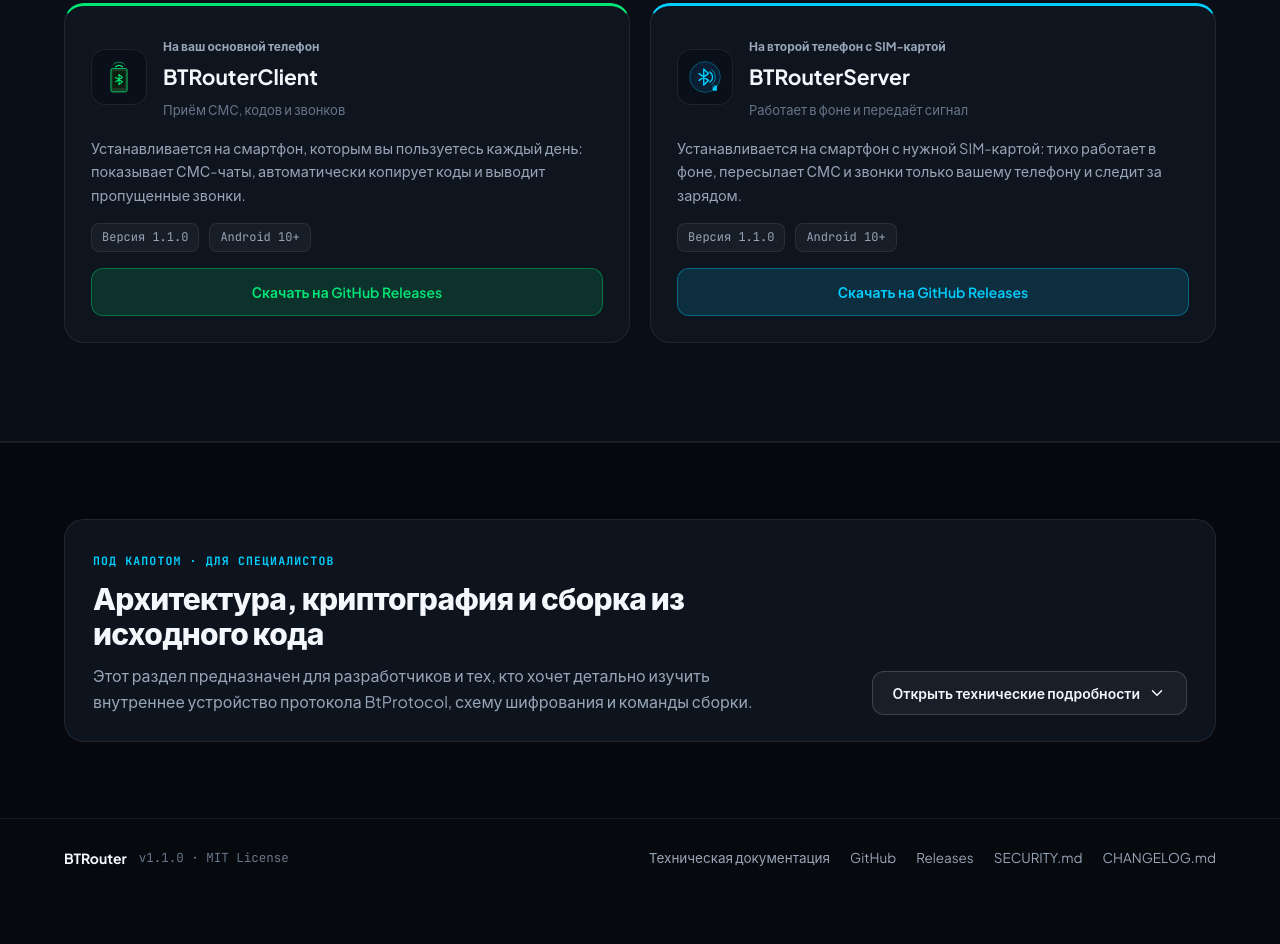
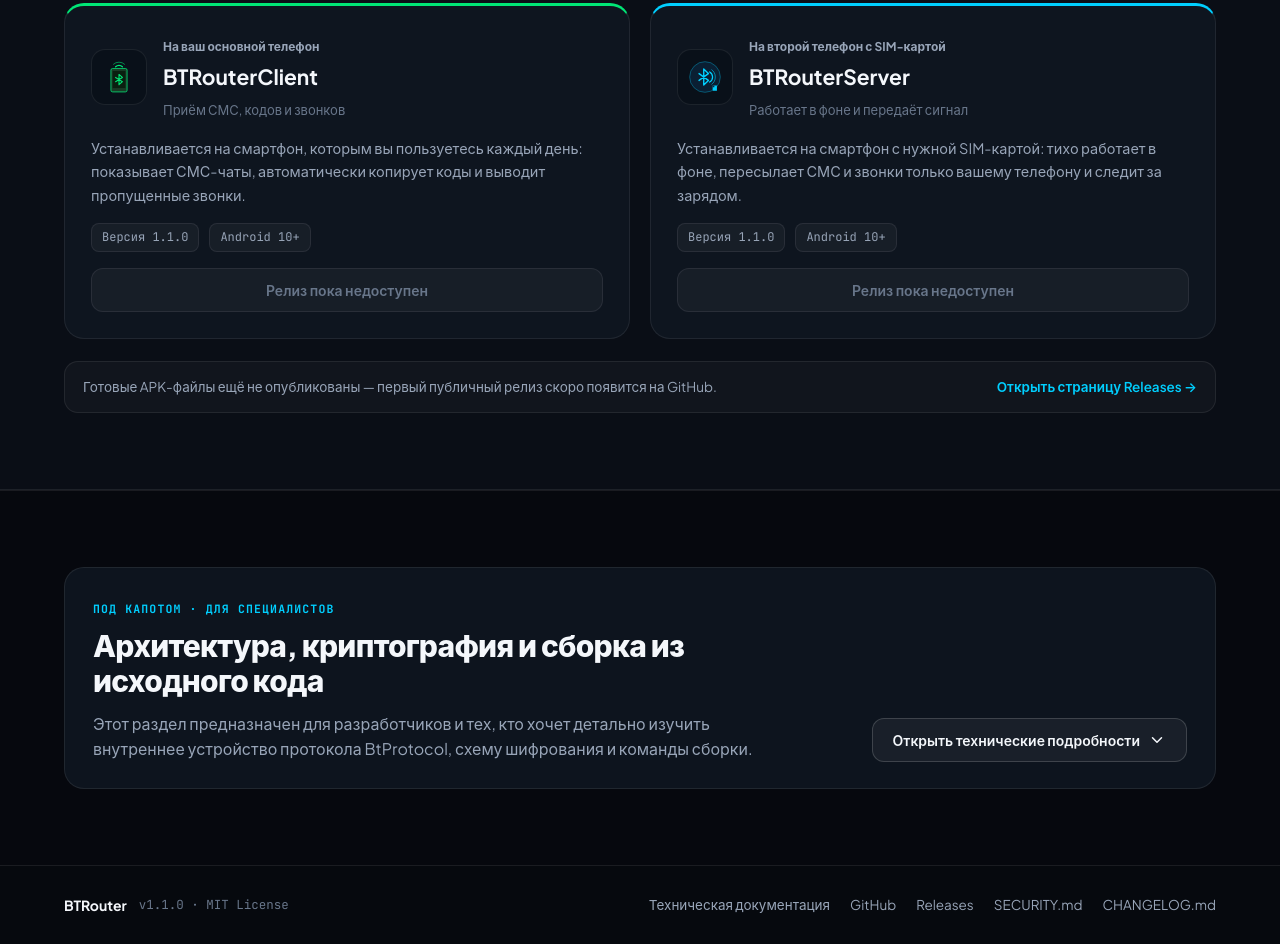
Before and after one commit to exantt/BTRouter, a plain HTML site: page website/index.html in a window 1280 px wide. Shown: the part 4176-5120 px from the top of the page. Before the commit the page ends 5073 px from the top, so only its background shows below. Drawn offline with Linux system fonts and the light colour scheme.

Commit message:
fix(website): align download card buttons and mark release unavailable

```diff
--- a/website/app.js
+++ b/website/app.js
@@ -144,7 +144,9 @@
       dl_server_desc:
         'Устанавливается на смартфон с нужной SIM-картой: тихо работает в фоне, пересылает СМС и звонки только вашему телефону и следит за зарядом.',
       dl_ver_badge: 'Версия 1.1.0',
-      dl_btn_releases: 'Скачать на GitHub Releases',
+      dl_btn_unavailable: 'Релиз пока недоступен',
+      dl_notice_text: 'Готовые APK-файлы ещё не опубликованы — первый публичный релиз скоро появится на GitHub.',
+      dl_notice_link: 'Открыть страницу Releases →',
       tech_eyebrow: 'ПОД КАПОТОМ · ДЛЯ СПЕЦИАЛИСТОВ',
       tech_title: 'Архитектура, криптография и сборка из исходного кода',
       tech_desc:
@@ -322,7 +324,9 @@
       dl_server_desc:
         'Install on the phone carrying your SIM card: forwards texts and calls exclusively to your main phone and reports battery & signal.',
       dl_ver_badge: 'Version 1.1.0',
-      dl_btn_releases: 'Download on GitHub Releases',
+      dl_btn_unavailable: 'Release not available yet',
+      dl_notice_text: 'Prebuilt APK files are not published yet — the first public release will appear on GitHub soon.',
+      dl_notice_link: 'View Releases page →',
       tech_eyebrow: 'UNDER THE HOOD · FOR DEVELOPERS',
       tech_title: 'Architecture, cryptography & building from source',
       tech_desc:
--- a/website/index.html
+++ b/website/index.html
@@ -719,9 +719,9 @@
               <span data-i18n="dl_ver_badge">Версия 1.1.0</span>
               <span>Android 10+</span>
             </div>
-            <a href="https://github.com/exantt/BTRouter/releases" target="_blank" rel="noopener noreferrer" class="btn btn-emerald btn-block" data-i18n="dl_btn_releases">
-              Скачать на GitHub Releases
-            </a>
+            <button type="button" class="btn btn-disabled btn-block" disabled data-i18n="dl_btn_unavailable">
+              Релиз пока недоступен
+            </button>
           </div>
 
           <div class="dl-card dl-card-cyan">
@@ -747,10 +747,15 @@
               <span data-i18n="dl_ver_badge">Версия 1.1.0</span>
               <span>Android 10+</span>
             </div>
-            <a href="https://github.com/exantt/BTRouter/releases" target="_blank" rel="noopener noreferrer" class="btn btn-cyan btn-block" data-i18n="dl_btn_releases">
-              Скачать на GitHub Releases
-            </a>
+            <button type="button" class="btn btn-disabled btn-block" disabled data-i18n="dl_btn_unavailable">
+              Релиз пока недоступен
+            </button>
           </div>
+        </div>
+
+        <div class="dl-notice">
+          <span data-i18n="dl_notice_text">Готовые APK-файлы ещё не опубликованы — первый публичный релиз скоро появится на GitHub.</span>
+          <a href="https://github.com/exantt/BTRouter/releases" target="_blank" rel="noopener noreferrer" data-i18n="dl_notice_link">Открыть страницу Releases →</a>
         </div>
       </div>
     </section>
--- a/website/styles.css
+++ b/website/styles.css
@@ -1947,6 +1947,40 @@ textarea {
   font-family: var(--font-mono);
   font-size: 12px;
   color: var(--text-secondary);
+  margin-top: auto;
+}
+
+.btn-disabled,
+.btn-disabled:hover {
+  background: rgba(255, 255, 255, 0.04);
+  border-color: var(--border-hairline);
+  color: var(--text-muted);
+  cursor: not-allowed;
+  transform: none;
+  box-shadow: none;
+}
+
+.dl-notice {
+  display: flex;
+  align-items: center;
+  justify-content: space-between;
+  flex-wrap: wrap;
+  gap: 12px;
+  padding: 14px 18px;
+  border-radius: var(--radius-md);
+  background: rgba(255, 255, 255, 0.03);
+  border: 1px solid var(--border-hairline);
+  font-size: 13.5px;
+  color: var(--text-secondary);
+}
+
+.dl-notice a {
+  color: var(--cyan);
+  font-weight: 600;
+}
+
+.dl-notice a:hover {
+  text-decoration: underline;
 }
 
 .dl-meta span {
```
